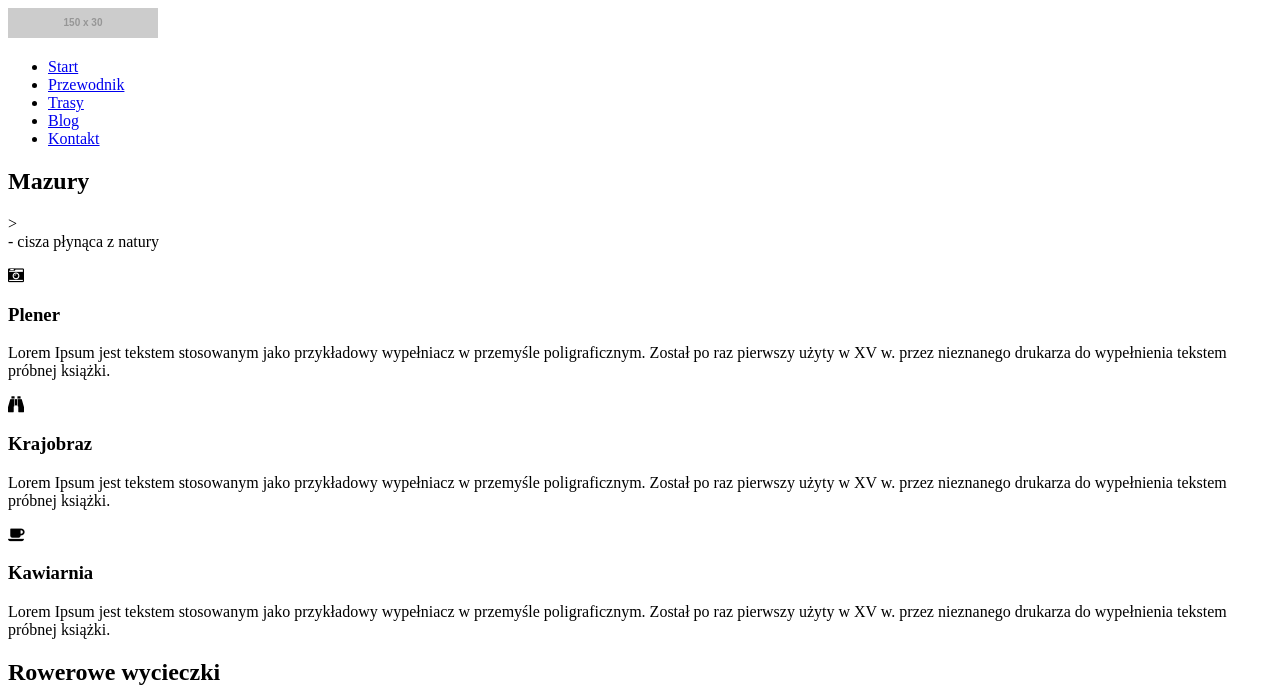
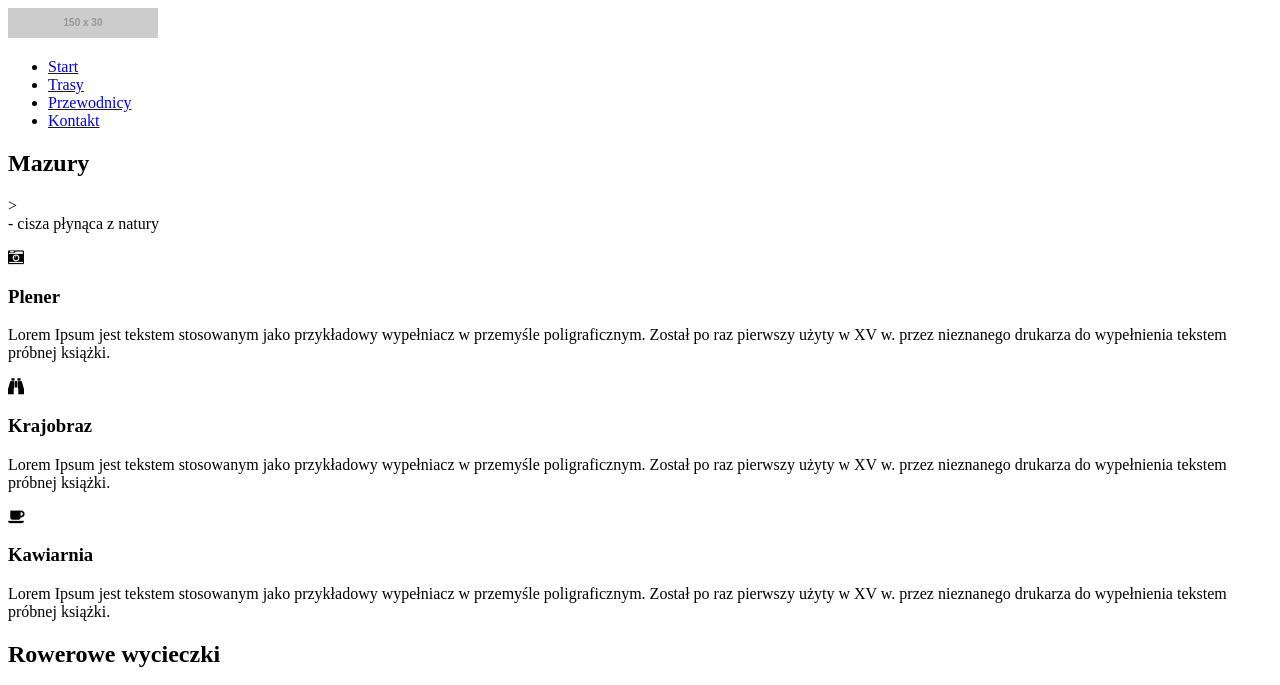
Before and after one commit to Gwiazdopatrznia/Kodilla, a plain HTML site: page index.html in a window 1280 px wide. Shown: the top 685 px of the page. Drawn offline with nearby package versions, Linux system fonts and the light colour scheme; files that its build step writes are made by us from their sources; placeholder pictures from the web are drawn by us.

Commit message:
Change menu

```diff
--- a/index.html
+++ b/index.html
@@ -14,9 +14,8 @@
 				<img src="//placehold.it/150x30" alt="logo Mazur">
 				<ul>
 					<li><a href="#">Start</a></li>
-					<li><a href="#">Przewodnik</a></li>
 					<li><a href="#">Trasy</a></li>
-					<li><a href="#">Blog</a></li>
+					<li><a href="#">Przewodnicy</a></li>
 					<li><a href="#">Kontakt</a></li>
 				</ul>
 			</div>
```
